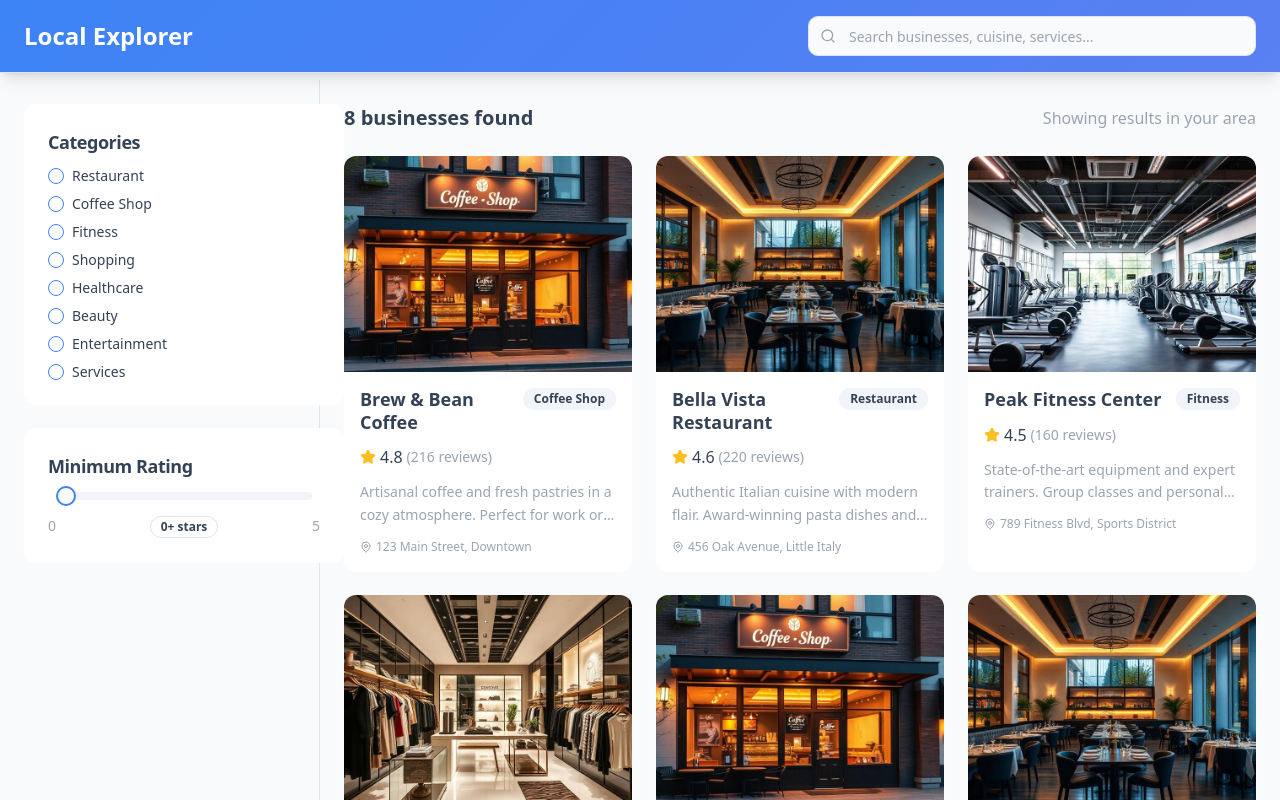
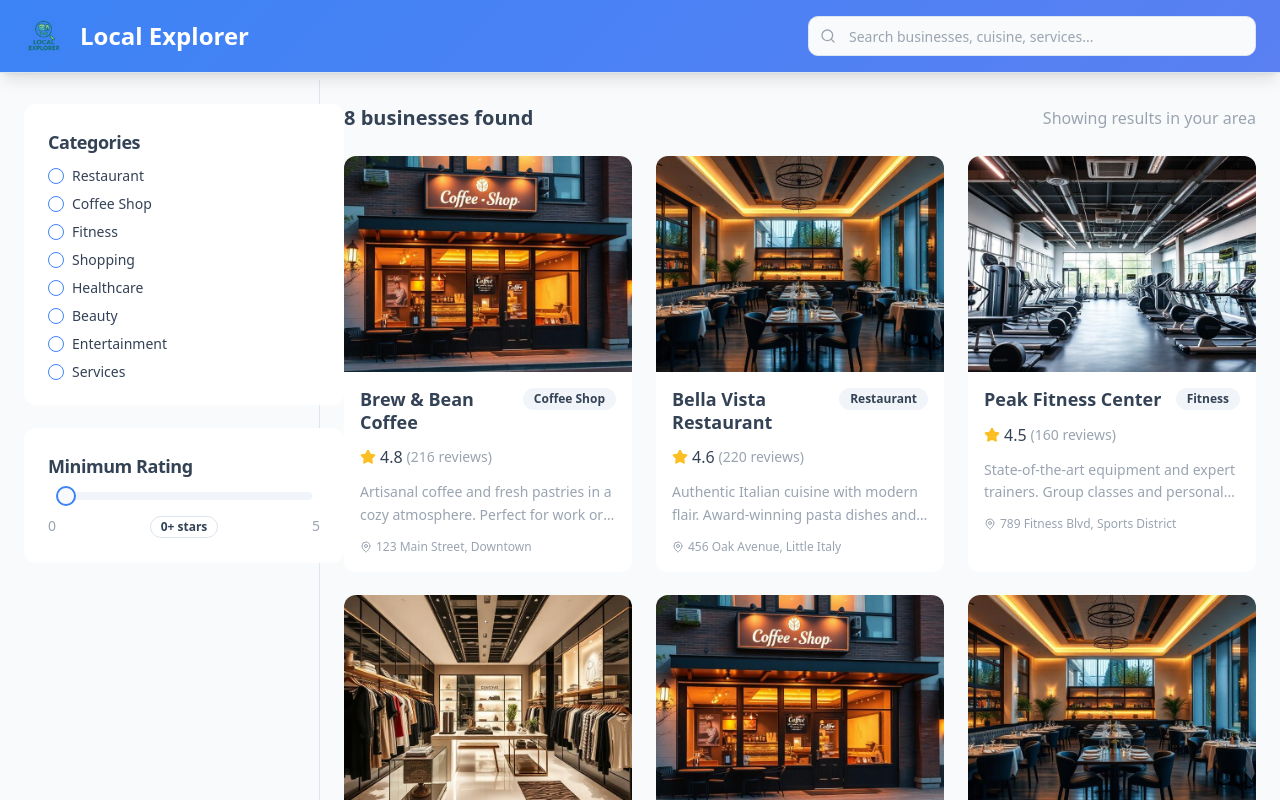
Before and after one commit to sanikadali/locale-finder-board, a React (Vite) app: page / in a window 1280 px wide. Shown: the top 800 px of the page. Built offline with nearby package versions, Linux system fonts and the light colour scheme; the HTML template or start-up script is replaced by a standard one.

Commit message:
Add website logo

```diff
--- a/src/pages/Index.tsx
+++ b/src/pages/Index.tsx
@@ -31,6 +31,11 @@ const Index = () => {
         <div className="container mx-auto px-6 py-4">
           <div className="flex items-center justify-between">
             <div className="flex items-center gap-4">
+              <img
+                src="/lovable-uploads/c1605732-d979-42cd-9df5-086fc62ec48d.png"
+                alt="Local Explorer Logo"
+                className="h-10 w-10 object-contain"
+              />
               <h1 className="text-2xl font-bold text-white">Local Explorer</h1>
             </div>
             <SearchBar
```
Also changed, not shown: public/lovable-uploads/c1605732-d979-42cd-9df5-086fc62ec48d.png (added).
